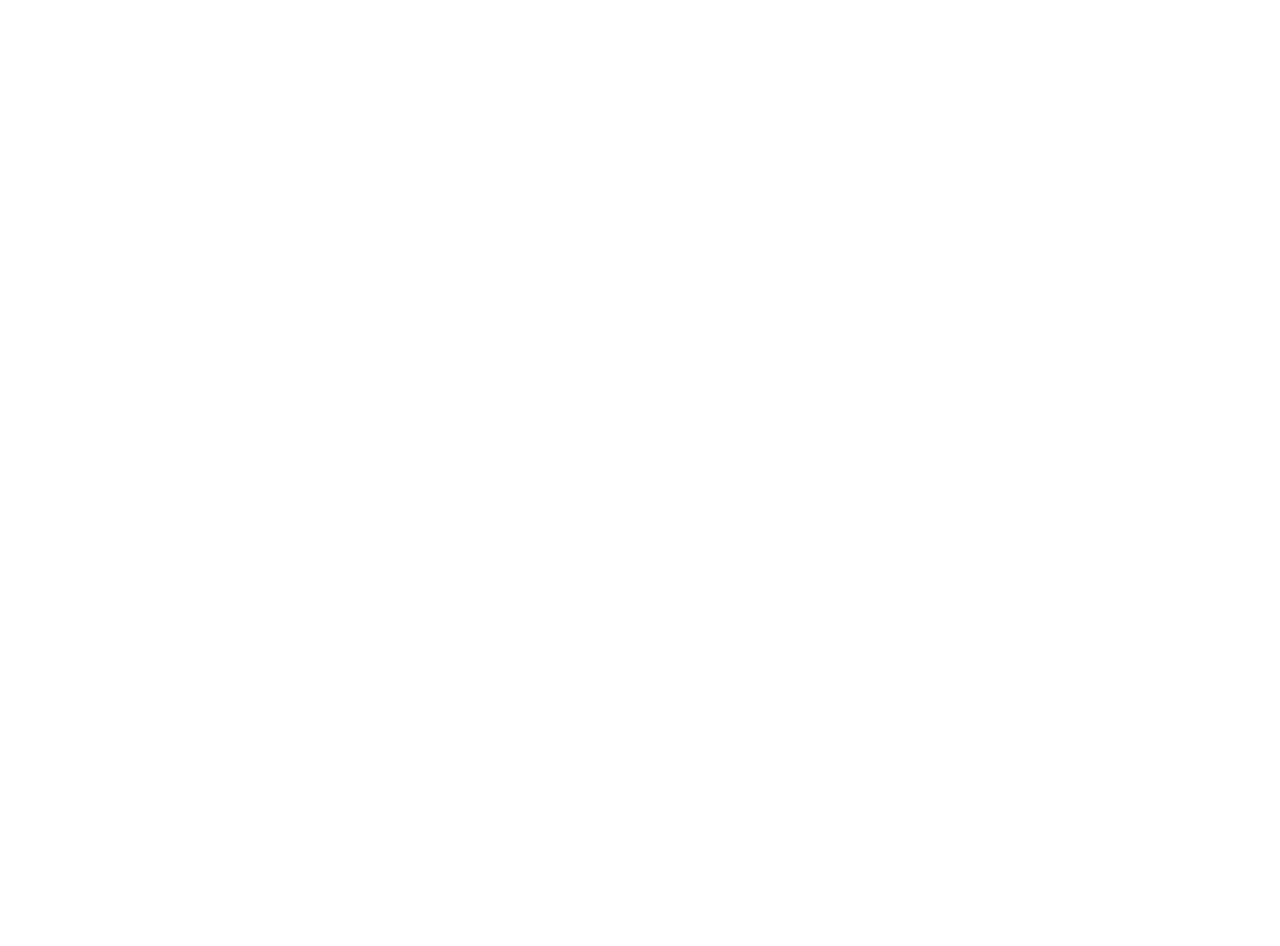
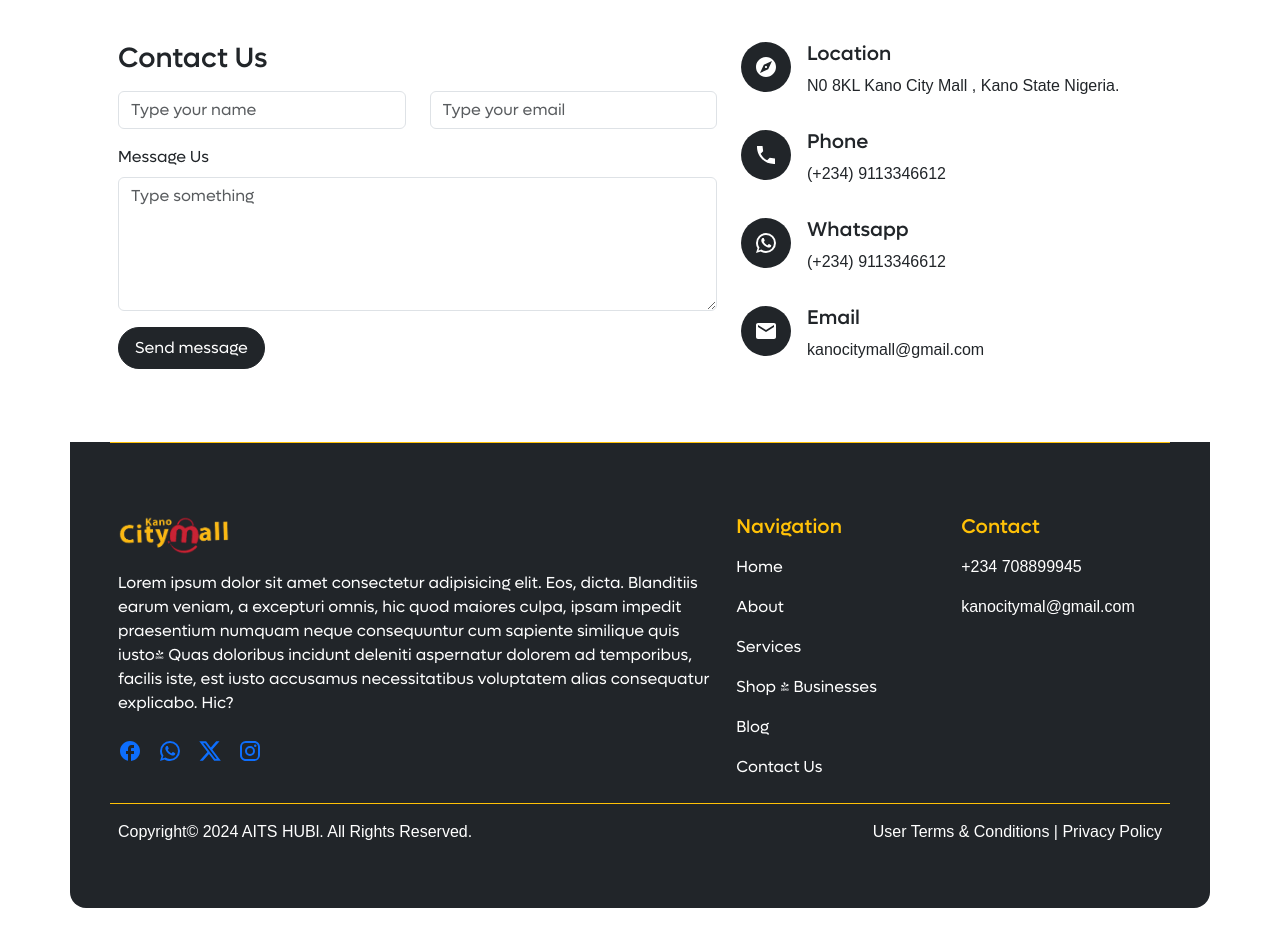
Before and after one commit to ahmedootech/kano-city-mall-erp, a Next.js app in the folder public/: page / in a window 1280 px wide. Shown: the part 2520-3466 px from the top of the page. Before the commit the page ends 2514 px from the top, so only its background shows below. Built offline with nearby package versions, Linux system fonts and the light colour scheme.

Commit message:
footer complete

```diff
--- /dev/null
+++ b/public/src/app/components/contacts/contact-card.tsx
@@ -0,0 +1,24 @@
+import { SvgIconOwnProps, SvgIconProps } from "@mui/material";
+import { ReactElement } from "react";
+
+const ContactCard: React.FC<{
+  Icon: any;
+  title: string;
+  description: ReactElement;
+}> = ({ Icon, title, description }) => {
+  return (
+    <div className="d-flex gap-3 mb-3">
+      <div
+        className="bg-dark rounded-circle d-flex align-items-center justify-content-center text-white"
+        style={{ width: 50, height: 50 }}
+      >
+        <Icon />
+      </div>
+      <div className="">
+        <h5>{title}</h5>
+        <div>{description}</div>
+      </div>
+    </div>
+  );
+};
+export default ContactCard;
--- /dev/null
+++ b/public/src/app/components/layout/footer/data.tsx
@@ -0,0 +1,29 @@
+import ExploreIcon from "@mui/icons-material/Explore";
+import PhoneSharpIcon from "@mui/icons-material/PhoneSharp";
+import WhatsAppIcon from "@mui/icons-material/WhatsApp";
+import EmailIcon from "@mui/icons-material/Email";
+
+export const contactList = [
+  {
+    icon: ExploreIcon,
+    title: "Location",
+    description: (
+      <p className="font-arial">N0 8KL Kano City Mall , Kano State Nigeria.</p>
+    ),
+  },
+  {
+    icon: PhoneSharpIcon,
+    title: "Phone",
+    description: <p className="font-arial">(+234) 9113346612</p>,
+  },
+  {
+    icon: WhatsAppIcon,
+    title: "Whatsapp",
+    description: <p className="font-arial">(+234) 9113346612</p>,
+  },
+  {
+    icon: EmailIcon,
+    title: "Email",
+    description: <p className="font-arial">kanocitymall@gmail.com</p>,
+  },
+];
--- /dev/null
+++ b/public/src/app/components/layout/footer/index.tsx
@@ -0,0 +1,163 @@
+"use client";
+import ContactCard from "../../contacts/contact-card";
+import { contactList } from "./data";
+import FacebookRoundedIcon from "@mui/icons-material/FacebookRounded";
+import WhatsAppIcon from "@mui/icons-material/WhatsApp";
+import XIcon from "@mui/icons-material/X";
+import InstagramIcon from "@mui/icons-material/Instagram";
+import Image from "next/image";
+import Link from "next/link";
+const Footer = () => {
+  return (
+    <footer className="py-0 py-lg-5">
+      <div className="container gx-0">
+        <div className="row gy-3 mb-5 px-3 px-lg-5">
+          <div className="col-lg-7 order-2 order-lg-1">
+            <div className="">
+              <h3 className="mb-3 d-none d-lg-block">Contact Us</h3>
+              <form action="">
+                <div className="row">
+                  <div className="col-lg-6">
+                    <div className="mb-3">
+                      <input
+                        type="text"
+                        placeholder="Type your name"
+                        className="form-control"
+                      />
+                    </div>
+                  </div>
+                  <div className="col-lg-6">
+                    <div className="mb-3">
+                      <input
+                        type="email"
+                        placeholder="Type your email"
+                        className="form-control"
+                      />
+                    </div>
+                  </div>
+                  <div className="col-lg-12">
+                    <div className="mb-3">
+                      <label htmlFor="" className="form-label">
+                        Message Us
+                      </label>
+                      <textarea
+                        name=""
+                        id=""
+                        rows={5}
+                        className="form-control"
+                        placeholder="Type something"
+                      ></textarea>
+                    </div>
+                  </div>
+                </div>
+                <input
+                  type="submit"
+                  value="Send message"
+                  className="btn btn-dark px-3 py-2 rounded-5"
+                />
+              </form>
+            </div>
+          </div>
+          <div className="col-lg-5 order-1 order-lg-2">
+            <div className="">
+              <h3 className="mb-3 d-lg-none mb-4 text-center">Contact Us</h3>
+              {contactList.map((contact, i) => (
+                <ContactCard
+                  key={i}
+                  Icon={contact.icon}
+                  title={contact.title}
+                  description={contact.description}
+                />
+              ))}
+            </div>
+          </div>
+        </div>
+
+        <section className="container-fluid bg-dark py-5 px-3 px-lg-5 text-white rounded-bottom-4">
+          <div className="row py-4 border-warning border-top border-bottom g-3 gy-5">
+            <div className="col-lg-7">
+              <Image
+                src={"/images/logo.png"}
+                alt=""
+                width={153}
+                height={40}
+                style={{ objectFit: "contain", objectPosition: "left" }}
+              />
+              <p className="py-3 pb-2">
+                Lorem ipsum dolor sit amet consectetur adipisicing elit. Eos,
+                dicta. Blanditiis earum veniam, a excepturi omnis, hic quod
+                maiores culpa, ipsam impedit praesentium numquam neque
+                consequuntur cum sapiente similique quis iusto! Quas doloribus
+                incidunt deleniti aspernatur dolorem ad temporibus, facilis
+                iste, est iusto accusamus necessitatibus voluptatem alias
+                consequatur explicabo. Hic?
+              </p>
+              <div className="d-flex text-warning gap-3">
+                <a href="">
+                  <FacebookRoundedIcon />
+                </a>
+                <a href="">
+                  <WhatsAppIcon />
+                </a>
+                <a href="">
+                  <XIcon />
+                </a>
+                <a href="">
+                  <InstagramIcon />
+                </a>
+              </div>
+            </div>
+            <div className="col-lg-5">
+              <div className="row">
+                <div className="col-6">
+                  <h5 className="mb-3 text-warning">Navigation</h5>
+                  <div className="d-flex flex-column gap-3">
+                    <Link href={"/"} className="nav-link">
+                      Home
+                    </Link>
+                    <Link href={"/"} className="nav-link">
+                      About
+                    </Link>
+                    <Link href={"/"} className="nav-link">
+                      Services
+                    </Link>
+                    <Link href={"/"} className="nav-link">
+                      Shop & Businesses
+                    </Link>
+                    <Link href={"/"} className="nav-link">
+                      Blog
+                    </Link>
+                    <Link href={"/"} className="nav-link">
+                      Contact Us
+                    </Link>
+                  </div>
+                </div>
+                <div className="col-6">
+                  <h5 className="mb-3 text-warning">Contact</h5>
+                  <div className="d-flex flex-column gap-3">
+                    <a href="#" className="nav-link font-arial">
+                      +234 708899945
+                    </a>
+                    <a href="#" className="nav-link font-arial">
+                      kanocitymal@gmail.com
+                    </a>
+                  </div>
+                </div>
+              </div>
+            </div>
+          </div>
+          <div className="d-flex flex-column flex-lg-row justify-content-lg-between mt-3 font-arial">
+            <p className="order-2 order-lg-1">
+              Copyright© 2024 AITS HUBl. All Rights Reserved.
+            </p>
+            <p className="order-1 order-lg-2">
+              User Terms & Conditions | Privacy Policy
+            </p>
+          </div>
+        </section>
+      </div>
+    </footer>
+  );
+};
+
+export default Footer;
--- a/public/src/app/globals.css
+++ b/public/src/app/globals.css
@@ -23,6 +23,9 @@
   -webkit-font-smoothing: antialiased;
   -moz-osx-font-smoothing: grayscale;
 }
+.font-arial {
+  font-family: Arial, Helvetica, sans-serif;
+}
 
 * {
   box-sizing: border-box;
--- a/public/src/app/layout.tsx
+++ b/public/src/app/layout.tsx
@@ -1,25 +1,11 @@
 import type { Metadata } from "next";
-// import localFont from "next/font/local";
-// import {} from "next/font/google"
 import "./globals.css";
 import "bootstrap/dist/css/bootstrap.min.css";
-import Header from "./components/header";
+import Header from "./components/layout/header";
 import "swiper/css";
 import "swiper/css/bundle";
 import customLufga from "../../public/fonts/Lufga/custom-lufga-font";
-
-// import "swiper/css/navigation";
-
-// const geistSans = localFont({
-//   src: "./fonts/GeistVF.woff",
-//   variable: "--font-geist-sans",
-//   weight: "100 900",
-// });
-// const geistMono = localFont({
-//   src: "./fonts/GeistMonoVF.woff",
-//   variable: "--font-geist-mono",
-//   weight: "100 900",
-// });
+import Footer from "./components/layout/footer";
 
 export const metadata: Metadata = {
   title: "Kano City Mall",
@@ -33,10 +19,10 @@
 }>) {
   return (
     <html lang="en">
-      {/* <body className={`${geistSans.variable} ${geistMono.variable}`}> */}
       <body className={`${customLufga.className}`}>
         <Header />
         {children}
+        <Footer />
       </body>
     </html>
   );
```
Also changed, not shown: public/src/app/components/footer.tsx (deleted), public/src/app/components/layout/header.tsx (renamed from public/src/app/components/header.tsx).
